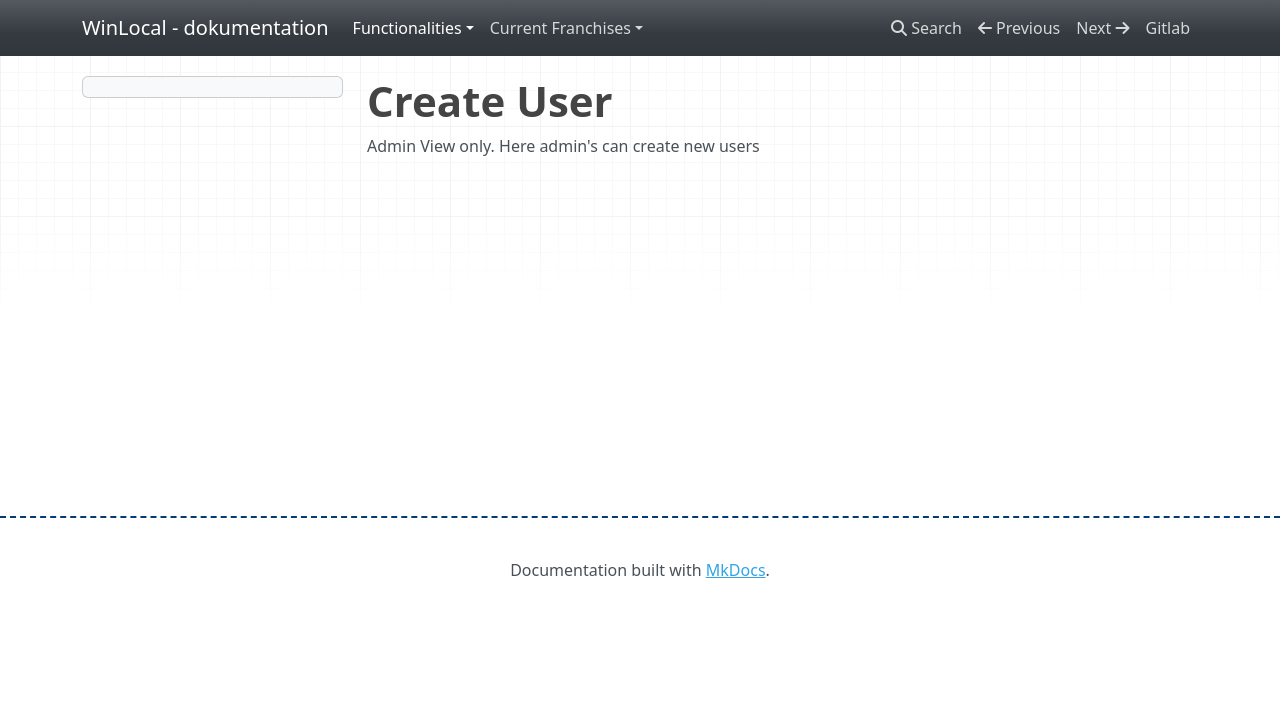
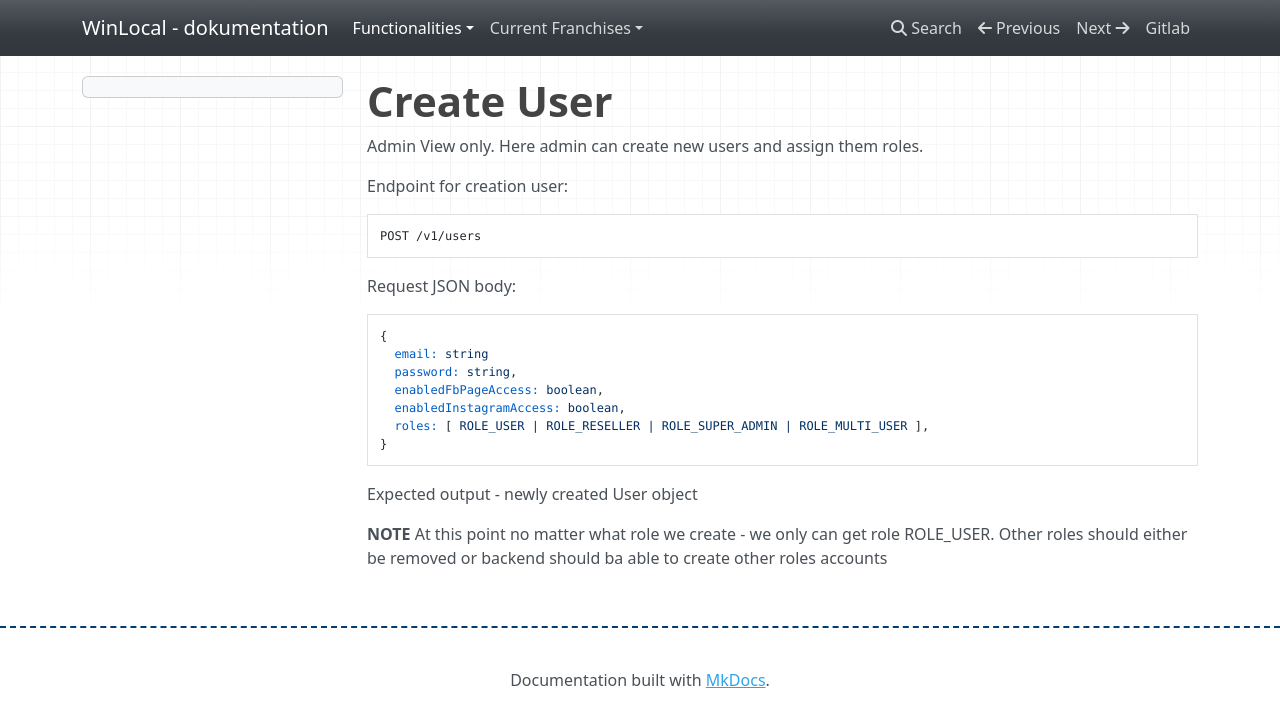
Before and after one commit to kalniei/wl-docs, an MkDocs documentation site: the page built from docs/admin/create-user.md, in a window 1280 px wide. Shown: the top 727 px of the page. Built offline with MkDocs 1.6.1, drawn with Linux system fonts in a browser that asks for light colours; nearby versions of some CDN libraries.

Commit message:
Create user and Export All

````diff
--- a/docs/admin/create-user.md
+++ b/docs/admin/create-user.md
@@ -1,4 +1,28 @@
 ###### Create User
 
 Admin View only.
-Here admin's can create new users
+Here admin can create new users and assign them roles.
+
+Endpoint for creation user:
+
+```
+POST /v1/users
+```
+
+Request JSON body:
+
+```
+{
+  email: string
+  password: string,
+  enabledFbPageAccess: boolean,
+  enabledInstagramAccess: boolean,
+  roles: [ ROLE_USER | ROLE_RESELLER | ROLE_SUPER_ADMIN | ROLE_MULTI_USER ],
+}
+```
+
+Expected output - newly created User object
+
+
+**NOTE** At this point no matter what role we create - we only can get role ROLE_USER.
+Other roles should either be removed or backend should ba able to create other roles accounts
````
Also changed, not shown: docs/admin/export-all-contacts.md (+11 -1 lines), docs/admin/franchise-manager.md (+3 -1 lines).
